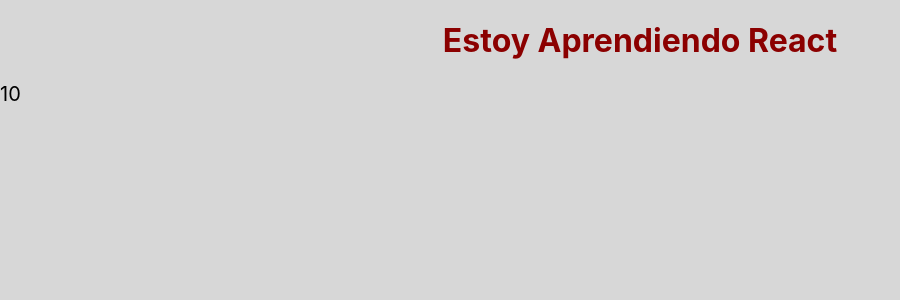
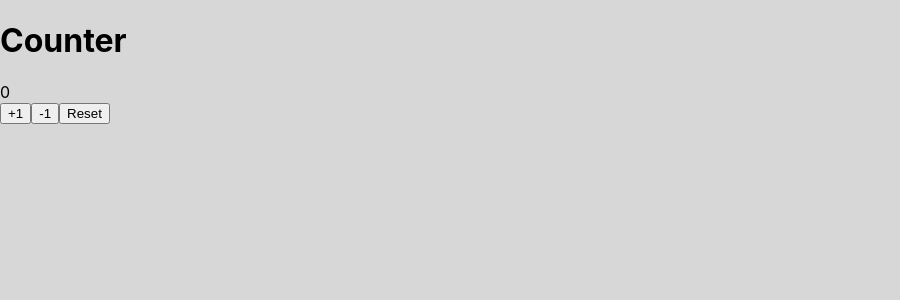
Before and after one commit to AlexCode04/Homeworks, a React (Create React App) app: page / in a window 1280 px wide. Shown: the top 300 px of the page, without its empty margins (0-900 px from the left). Built offline with nearby package versions, Linux system fonts and the light colour scheme; the HTML template or start-up script is replaced by a standard one.

Commit message:
React Counter

```diff
--- a/src/App.js
+++ b/src/App.js
@@ -4,7 +4,9 @@
   return (
     <div className="App">
       <header className="App-header">
-        <FirstApp />
+        <FirstApp
+        value={0}
+        />
       </header>
     </div>
   );
--- a/src/FirstApp.js
+++ b/src/FirstApp.js
@@ -1,12 +1,30 @@
+import { useState } from "react";
 
-function FirstApp(){
-  return(
-    <>
-    <h1 style={{color:'darkred', textAlign: 'center'}}>Estoy Aprendiendo React</h1>
-    <span style={{fontSize: '20px', textAlign: 'center'}}>10</span>
+const FirstApp = ({ value }) => {
+    const [counter, setCounter] = useState(value);
 
-    </>
-  )
+    const handleAdd = () => {
+        setCounter(counter + 1);
+    };
+
+    const handleSubstract = () => {
+        setCounter(counter - 1);
+    };
+
+    const handleReset = () => {
+        setCounter(value);
+    };
+
+    return (
+        <>
+            <h1>Counter</h1>
+            <span>{ counter }</span>
+            <br />
+            <button onClick={handleAdd}>+1</button>
+            <button onClick={handleSubstract}>-1</button>
+            <button onClick={handleReset}>Reset</button>
+        </>
+    );
 };
 
 export default FirstApp;
```
